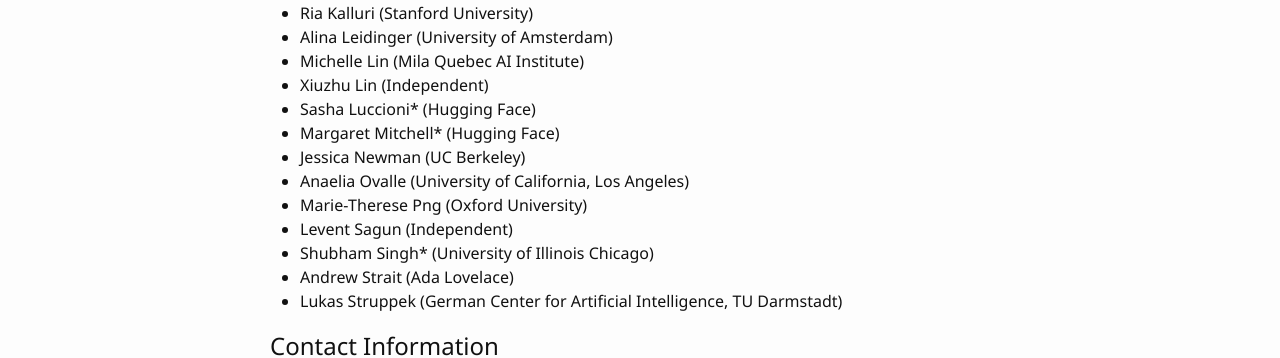
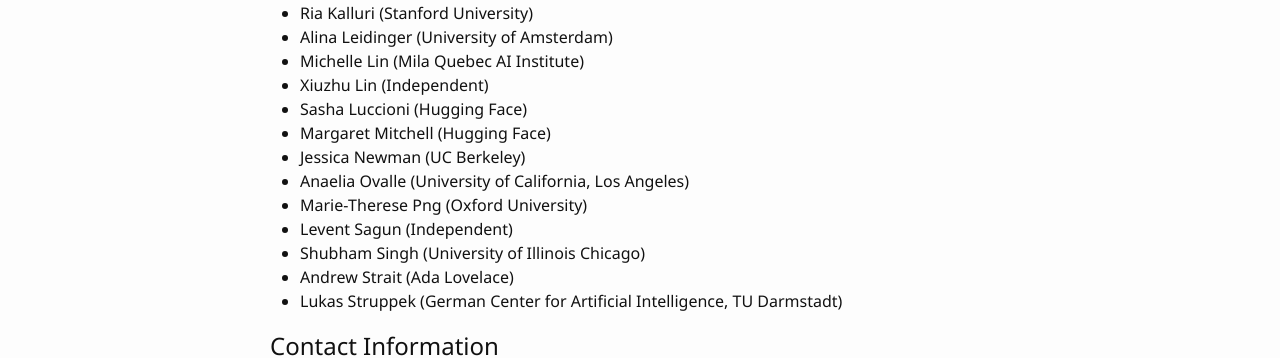
Before and after one commit to aaai-fidu-lab/aaai-fidu-lab.github.io, a Jekyll site: the page built from speakers-and-organizers.md, in a window 1280 px wide. Shown: the part 1063-1421 px from the top of the page. Built offline with Jekyll 4.4.1, drawn with Linux system fonts in a browser that asks for light colours; our own code applies the rules of GitHub Pages for plain Markdown files.

```diff
--- a/speakers-and-organizers.md
+++ b/speakers-and-organizers.md
@@ -41,13 +41,13 @@ Organized Alphabetically by last name:
 - Alina Leidinger (University of Amsterdam)
 - Michelle Lin (Mila Quebec AI Institute)
 - Xiuzhu Lin (Independent)
-- Sasha Luccioni* (Hugging Face)
-- Margaret Mitchell* (Hugging Face)
+- Sasha Luccioni (Hugging Face)
+- Margaret Mitchell (Hugging Face)
 - Jessica Newman (UC Berkeley)
 - Anaelia Ovalle (University of California, Los Angeles)
 - Marie-Therese Png (Oxford University)
 - Levent Sagun (Independent)
-- Shubham Singh* (University of Illinois Chicago)
+- Shubham Singh (University of Illinois Chicago)
 - Andrew Strait (Ada Lovelace)
 - Lukas Struppek (German Center for Artificial Intelligence, TU Darmstadt)
 
```
